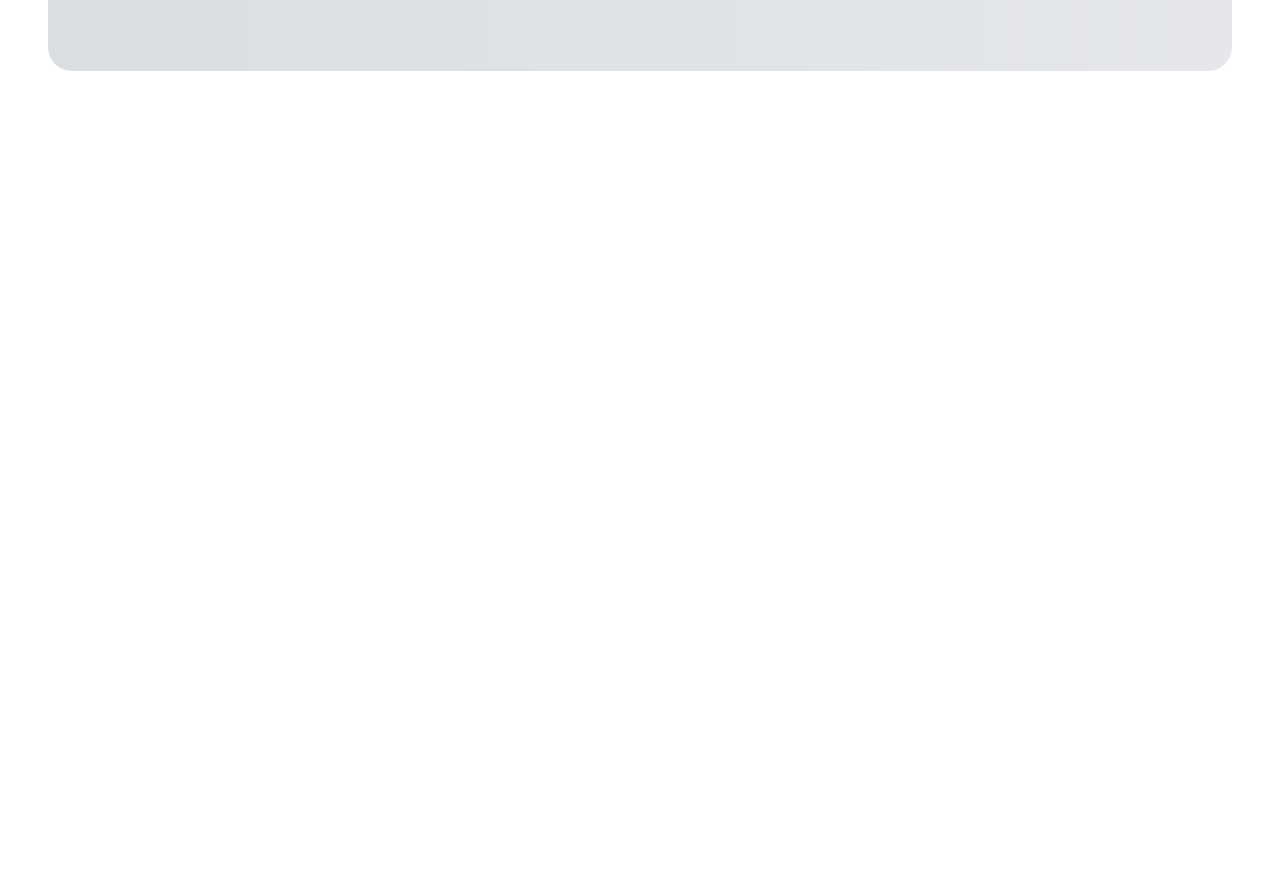
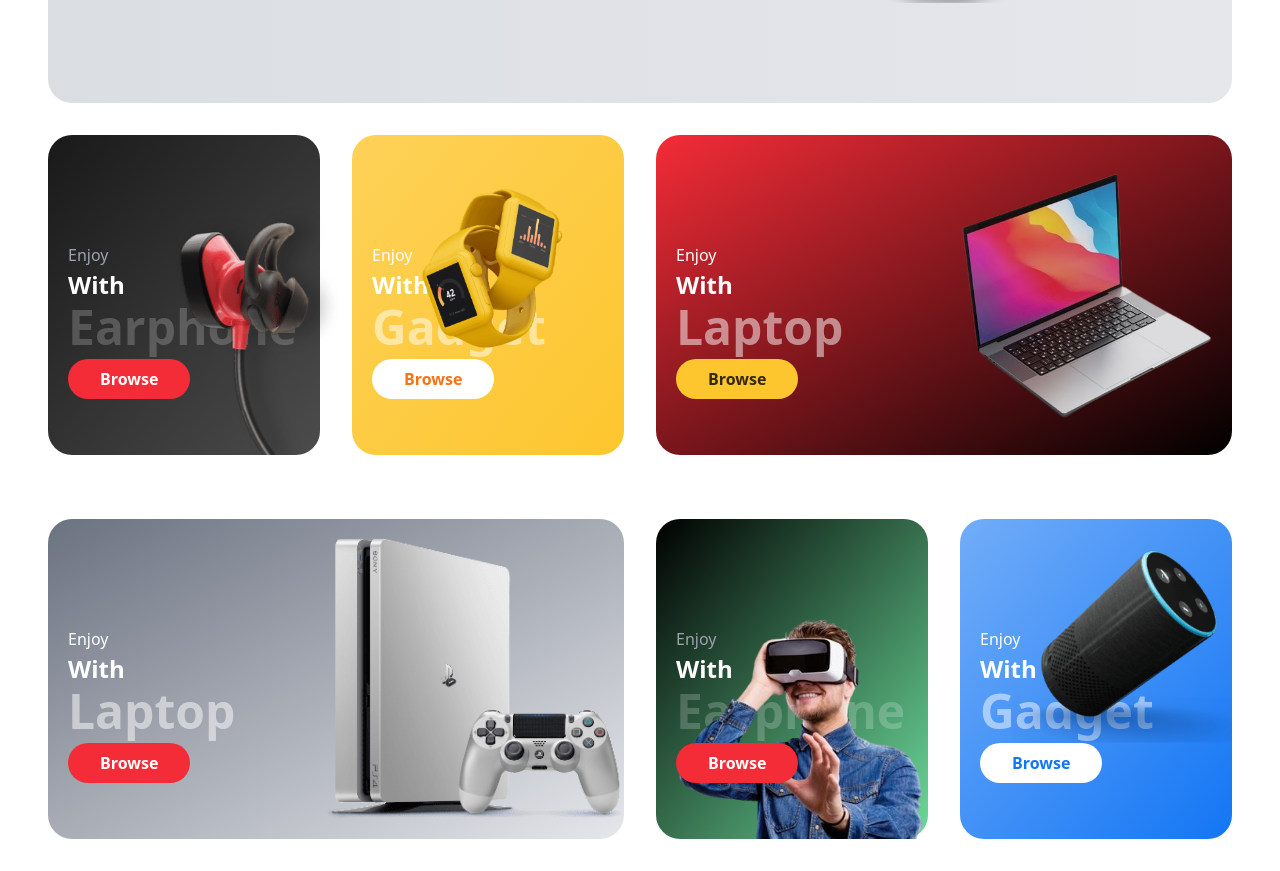
Before and after one commit to freetimezp/js-e-commerce-06-eshop, a React (Vite) app in the folder frontend/: page / in a window 1280 px wide. Shown: the part 655-1526 px from the top of the page. Before the commit the page ends 800 px from the top, so only its background shows below. Built offline with nearby package versions, Linux system fonts and the light colour scheme.

Commit message:
06. js-e-commerce-06-eshop. Category Component.

```diff
--- a/frontend/src/App.jsx
+++ b/frontend/src/App.jsx
@@ -1,11 +1,15 @@
 import Navbar from "./components/Navbar/Navbar";
 import Hero from "./components/Hero/Hero";
+import Category from "./components/Category/Category";
+import Category2 from "./components/Category/Category2";
 
 function App() {
   return (
     <div>
       <Navbar />
       <Hero />
+      <Category />
+      <Category2 />
     </div>
   )
 }
--- /dev/null
+++ b/frontend/src/components/Category/Category.jsx
@@ -0,0 +1,74 @@
+
+import Image1 from '../../assets/category/earphone.png';
+import Image2 from '../../assets/category/watch.png';
+import Image3 from '../../assets/category/macbook.png';
+import Button from '../Shared/Button';
+
+const Category = () => {
+    return (
+        <div className='py-8'>
+            <div className='container'>
+                <div className="grid grid-cols-1 sm:grid-cols-2 lg:grid-cols-4 gap-8">
+                    <div className='py-10 pl-5 bg-gradient-to-br from-black/90 to-black/70
+                        text-white rounded-3xl relative h-[320px] flex items-end'>
+                        <div>
+                            <div className='mb-4'>
+                                <p className='mb-[2px] text-gray-400'>Enjoy</p>
+                                <p className='text-2xl font-semibold mb-[2px]'>With</p>
+                                <p className='text-4xl xl:text-5xl font-bold opacity-20 mb-2'>
+                                    Earphone
+                                </p>
+
+                                <Button text="Browse" bgColor="bg-primary" textColor="text-white" />
+                            </div>
+                        </div>
+                        <img src={Image1} alt="category" className='w-[320px] absolute bottom-0' />
+                    </div>
+
+                    <div className='py-10 pl-5 bg-gradient-to-br from-brandYellow/80 to-brandYellow
+                        text-white rounded-3xl relative h-[320px] flex items-end'>
+                        <div>
+                            <div className='mb-4'>
+                                <p className='mb-[2px] text-white'>Enjoy</p>
+                                <p className='text-2xl font-semibold mb-[2px]'>With</p>
+                                <p className='text-4xl xl:text-5xl font-bold opacity-50 mb-2'>
+                                    Gadget
+                                </p>
+
+                                <Button text="Browse" bgColor="bg-white" textColor="text-orange-500" />
+                            </div>
+                        </div>
+                        <img
+                            src={Image2}
+                            alt="category"
+                            className='w-[320px] absolute -right-4 lg:top-[40px]'
+                        />
+                    </div>
+
+                    <div className='col-span-2 py-10 pl-5 bg-gradient-to-br from-primary
+                        to-black text-white rounded-3xl relative h-[320px] flex
+                        items-end'>
+                        <div>
+                            <div className='mb-4'>
+                                <p className='mb-[2px] text-white'>Enjoy</p>
+                                <p className='text-2xl font-semibold mb-[2px]'>With</p>
+                                <p className='text-4xl xl:text-5xl font-bold opacity-50 mb-2'>
+                                    Laptop
+                                </p>
+
+                                <Button text="Browse" bgColor="bg-brandYellow" textColor="text-black/80" />
+                            </div>
+                        </div>
+                        <img
+                            src={Image3}
+                            alt="category"
+                            className='w-[250px] md:w-[300px] absolute top-1/2 -translate-y-1/2 -right-0'
+                        />
+                    </div>
+                </div>
+            </div>
+        </div>
+    );
+}
+
+export default Category;
--- /dev/null
+++ b/frontend/src/components/Category/Category2.jsx
@@ -0,0 +1,75 @@
+
+import Image1 from '../../assets/category/gaming.png';
+import Image2 from '../../assets/category/vr.png';
+import Image3 from '../../assets/category/speaker.png';
+import Button from '../Shared/Button';
+
+const Category2 = () => {
+    return (
+        <div className='py-8'>
+            <div className='container'>
+                <div className="grid grid-cols-1 sm:grid-cols-2 lg:grid-cols-4 gap-8">
+                    <div className='col-span-2 py-10 pl-5 bg-gradient-to-br from-gray-500
+                        to-gray-200 text-white rounded-3xl relative h-[320px] flex
+                        items-end'>
+                        <div>
+                            <div className='mb-4'>
+                                <p className='mb-[2px] text-white'>Enjoy</p>
+                                <p className='text-2xl font-semibold mb-[2px]'>With</p>
+                                <p className='text-4xl xl:text-5xl font-bold opacity-50 mb-2'>
+                                    Laptop
+                                </p>
+
+                                <Button text="Browse" bgColor="bg-primary" textColor="text-white" />
+                            </div>
+                        </div>
+                        <img
+                            src={Image1}
+                            alt="category"
+                            className='w-[250px] md:w-[300px] absolute top-1/2 -translate-y-1/2 -right-0'
+                        />
+                    </div>
+
+                    <div className='py-10 pl-5 bg-gradient-to-br from-black to-brandGreen/70
+                        text-white rounded-3xl relative h-[320px] flex items-end'>
+                        <div>
+                            <div className='mb-4'>
+                                <p className='mb-[2px] text-gray-400'>Enjoy</p>
+                                <p className='text-2xl font-semibold mb-[2px]'>With</p>
+                                <p className='text-4xl xl:text-5xl font-bold opacity-20 mb-2'>
+                                    Earphone
+                                </p>
+
+                                <Button text="Browse" bgColor="bg-primary" textColor="text-white" />
+                            </div>
+                        </div>
+                        <img src={Image2} alt="category" className='w-[250px] absolute bottom-0' />
+                    </div>
+
+                    <div className='py-10 pl-5 bg-gradient-to-br from-brandBlue/60 to-brandBlue
+                        text-white rounded-3xl relative h-[320px] flex items-end'>
+                        <div>
+                            <div className='mb-4'>
+                                <p className='mb-[2px] text-white'>Enjoy</p>
+                                <p className='text-2xl font-semibold mb-[2px]'>With</p>
+                                <p className='text-4xl xl:text-5xl font-bold opacity-50 mb-2'>
+                                    Gadget
+                                </p>
+
+                                <Button text="Browse" bgColor="bg-white" textColor="text-brandBlue" />
+                            </div>
+                        </div>
+                        <img
+                            src={Image3}
+                            alt="category"
+                            className='w-[220px] absolute right-0 lg:top-[10px]'
+                        />
+                    </div>
+
+                </div>
+            </div>
+        </div>
+    );
+}
+
+export default Category2;
--- a/frontend/src/components/Hero/Hero.jsx
+++ b/frontend/src/components/Hero/Hero.jsx
@@ -43,7 +43,7 @@
     };
 
     return (
-        <div className='container'>
+        <div className='container mt-8'>
             <div className='overflow-hidden rounded-3xl min-h-[550px] sm:min-h-[650px]
                 hero-bg-color flex justify-center items-center'>
                 <div className='container pb-8 sm:pb-0'>
```
